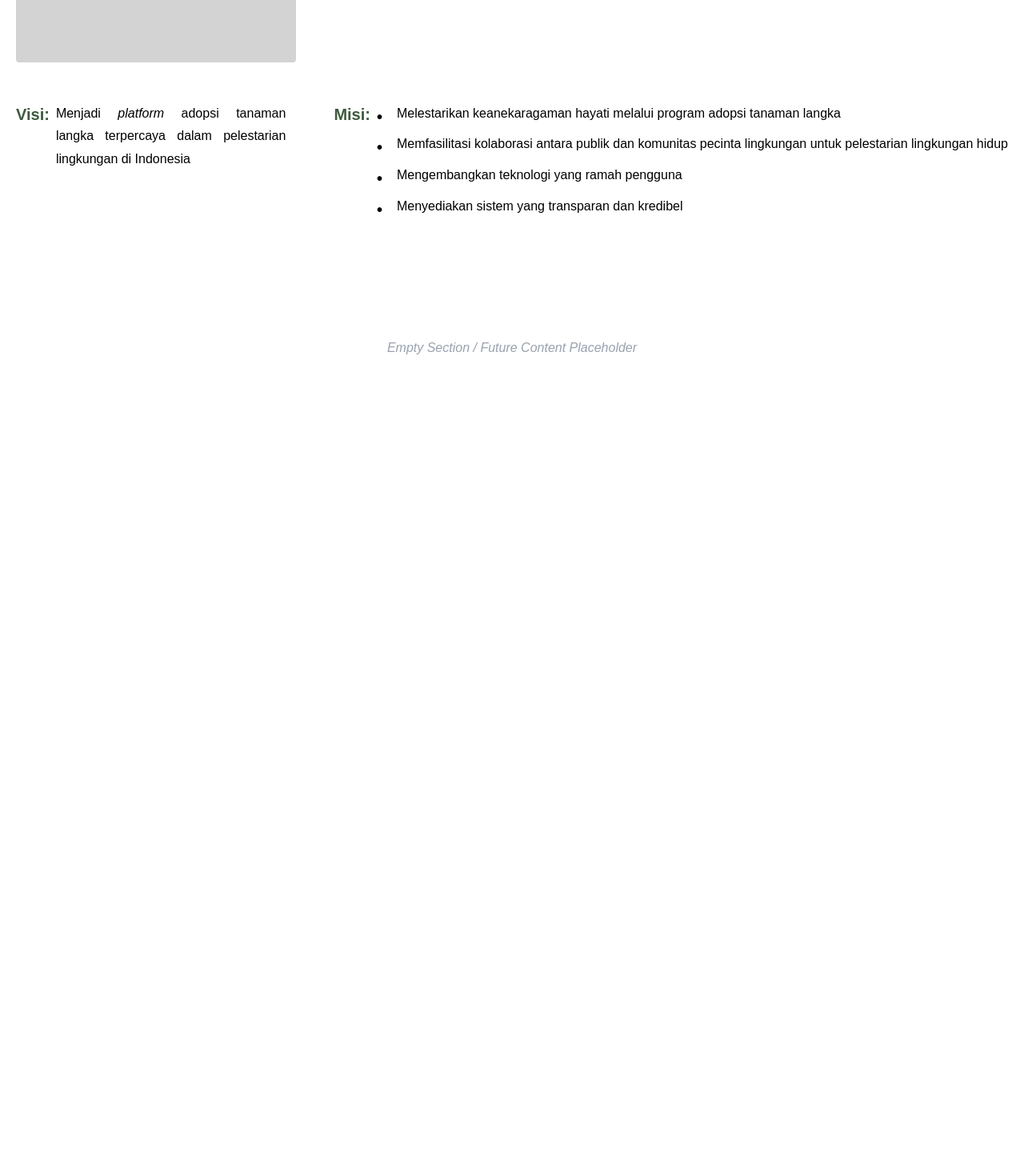
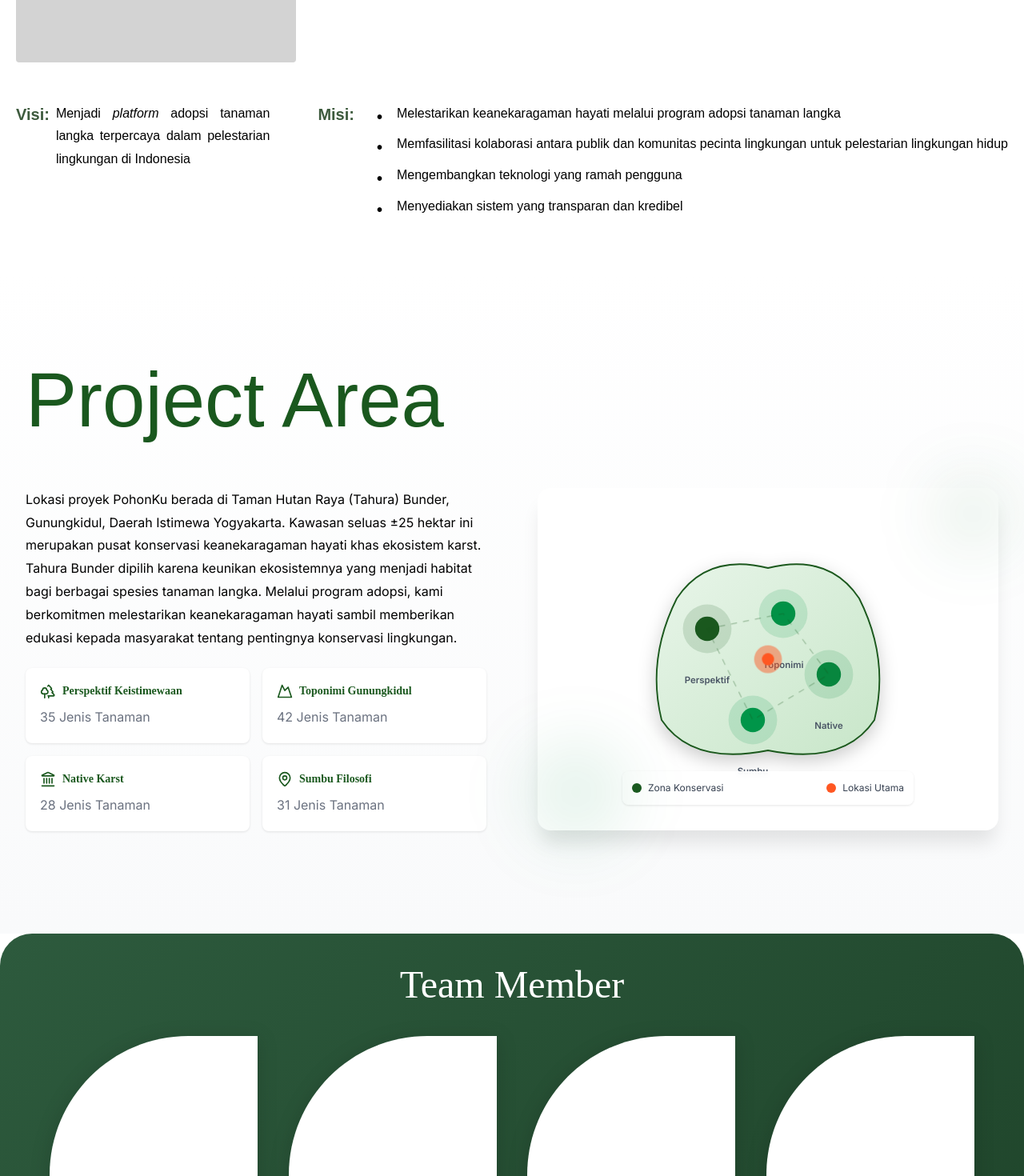
Before and after one commit to PohonKu/Frontend, a Next.js app: page / in a window 1280 px wide. Shown: the part 1560-3030 px from the top of the page at 80% size. Before the commit the page ends 2087 px from the top, so only its background shows below. Built offline with nearby package versions, Linux system fonts and the light colour scheme; a web font is replaced by a local one.

Commit message:
feat: integrate updated sections into page and global styles

```diff
--- a/src/app/globals.css
+++ b/src/app/globals.css
@@ -1,4 +1,9 @@
 @import "tailwindcss";
+
+/* Smooth scrolling for anchor links */
+html {
+  scroll-behavior: smooth;
+}
 
 :root {
   --background: #ffffff;
@@ -31,3 +36,24 @@ body {
   color: var(--foreground);
   font-family: Arial, Helvetica, sans-serif;
 }
+
+/* Restore list styles that Tailwind removes */
+ul, ol {
+  list-style-type: disc !important;
+  list-style-position: outside !important;
+  padding-left: 20px !important;
+}
+
+ul li, ol li {
+  display: list-item !important;
+  list-style-type: disc !important;
+  list-style-position: outside !important;
+}
+
+ol {
+  list-style-type: decimal !important;
+}
+
+ol li {
+  list-style-type: decimal !important;
+}
--- a/src/app/page.tsx
+++ b/src/app/page.tsx
@@ -1,6 +1,9 @@
 import React from 'react';
 import { Header } from '@/components/home/Header';
 import { AboutSection } from '@/components/home/AboutSection';
+import { ProjectArea } from '@/components/home/ProjectArea';
+import { TeamMember } from '@/components/home/TeamMember';
+import { GoalsSection } from '@/components/home/GoalsSection';
 import { EmptySection } from '@/components/home/EmptySection';
 
 export default function Home() {
@@ -8,6 +11,9 @@ export default function Home() {
     <main>
       <Header />
       <AboutSection />
+      <ProjectArea />
+      <TeamMember />
+      <GoalsSection />
       <EmptySection />
     </main>
   );
```
